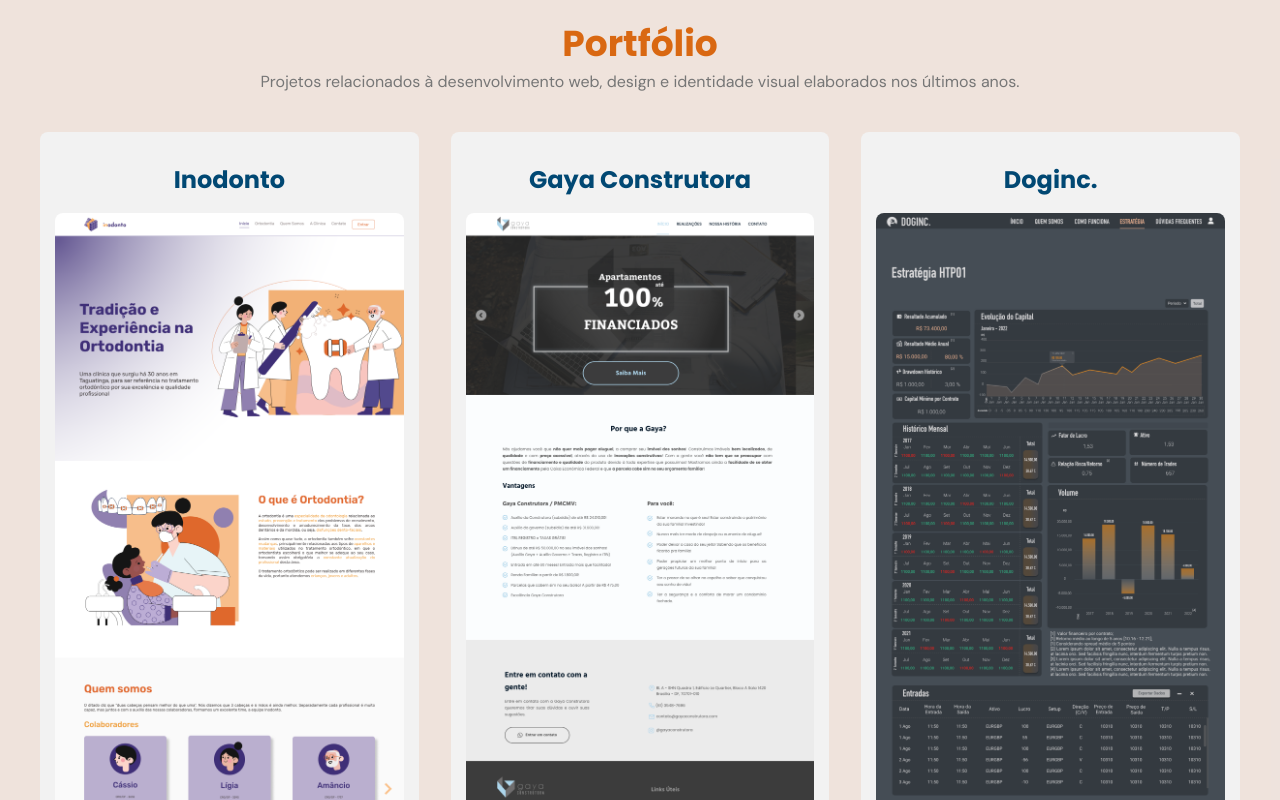
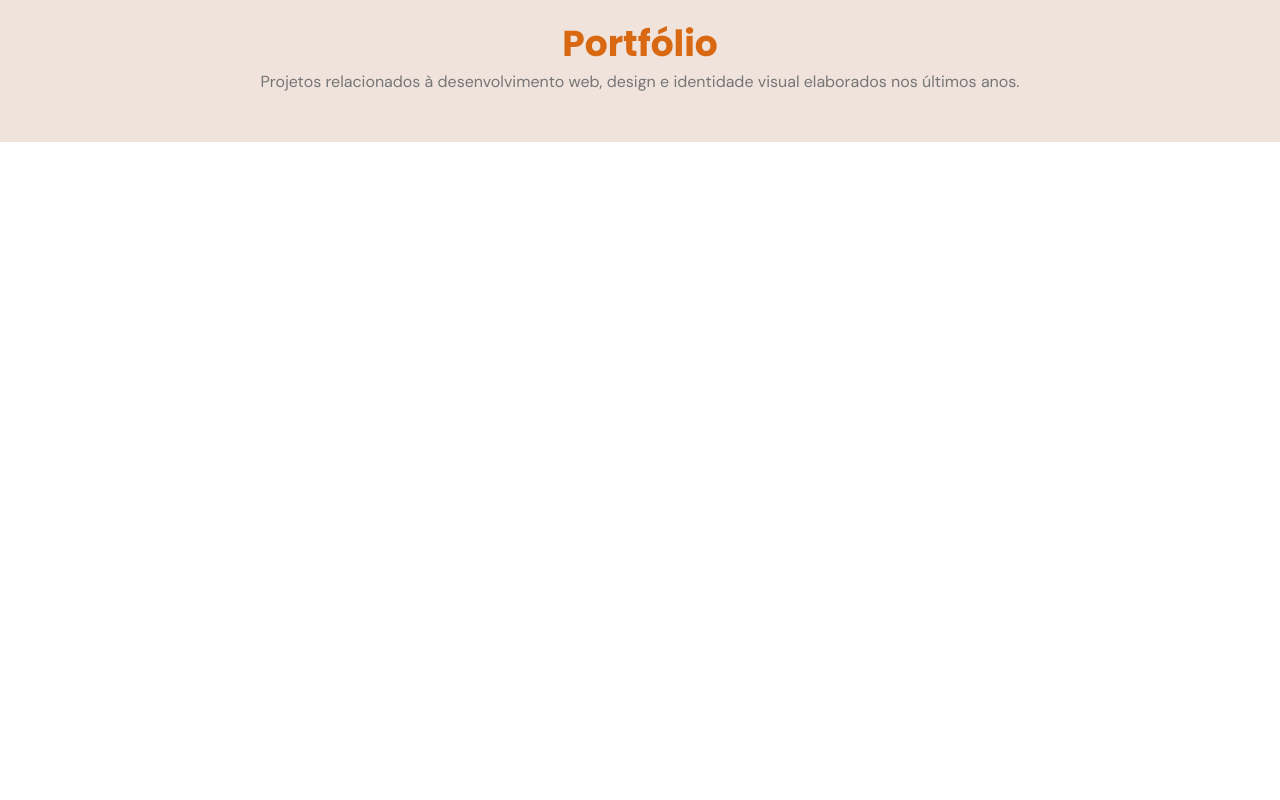
Before and after one commit to consolmagno/myWebsite, a React (Vite) app: page / in a window 1280 px wide. Shown: the part 1620-2420 px from the top of the page. After the commit the page ends 1762 px from the top, so only its background shows below. Built offline with nearby package versions, Linux system fonts and the light colour scheme.

Commit message:
test card for deploy

```diff
--- a/src/Components/Portfolio.jsx
+++ b/src/Components/Portfolio.jsx
@@ -1,11 +1,11 @@
 import styles from './Portfolio.module.css'
-import { Card } from './Card'
-import website_gaya from "../assets/website_gaya.png"
-import website_inodonto from "../assets/website_inodonto.png"
-import website_doginc from "../assets/website_doginc.png"
-import iv_pri from "../assets/iv_pri.png"
-import website_receita from "../assets/website_receita.png"
-import website_roadmap from "../assets/website_roadmap.png"
+// import { Card } from './Card'
+// import website_gaya from "../assets/website_gaya.png"
+// import website_inodonto from "../assets/website_inodonto.png"
+// import website_doginc from "../assets/website_doginc.png"
+// import iv_pri from "../assets/iv_pri.png"
+// import website_receita from "../assets/website_receita.png"
+// import website_roadmap from "../assets/website_roadmap.png"
 
 export function Portfolio(){
   return(
@@ -13,14 +13,14 @@ export function Portfolio(){
           <div className={styles.text_area_portfolio}>
           <h2>Portfólio</h2>
           <p> Projetos relacionados à desenvolvimento web, design e identidade visual elaborados nos últimos anos.</p>
-          <div className={styles.cards}>
+          {/* <div className={styles.cards}>
             <Card title='Inodonto' image={website_inodonto} tag_title='web' tag_title_2='Em desenvolvimento'  btn_link='https://www.figma.com/proto/yCI6JYyzuVsZPSzlDzFhq9/Inodonto?page-id=1828%3A87&node-id=1832-82&viewport=1000%2C361%2C0.2&scaling=min-zoom'/>
             <Card title='Gaya Construtora' image={website_gaya} tag_title='web' tag_title_2='Data: 2023' btn_link= "https://www.figma.com/proto/uP74vKKyTUAr24VJTd9bYt/Untitled?page-id=0%3A1&node-id=4-3&viewport=975%2C472%2C0.15&scaling=min-zoom&starting-point-node-id=4%3A3"/>
             <Card title='Doginc.' image={website_doginc} tag_title='Ui/Ux'tag_title_2='Data: 2021' />
             <Card title='Pri' image={iv_pri} tag_title='Identidade Visual' tag_title_2='Data:2022'/>
             <Card title='Gerenciador de Receita' image={website_receita} tag_title='web' tag_title_2='Data: 2021'/>
             <Card title='Roadmap' image={website_roadmap} tag_title='Ui/Ux'tag_title_2='Data: 2022' btn_link= "https://www.figma.com/proto/hpmJAFvQIxMZZRdiUbQn0q/Roadmap?page-id=269%3A2&node-id=269-24&viewport=634%2C466%2C0.14&scaling=min-zoom&starting-point-node-id=269%3A24"/>
-          </div>
+          </div> */}
       </div>
     </div>
   )
```
